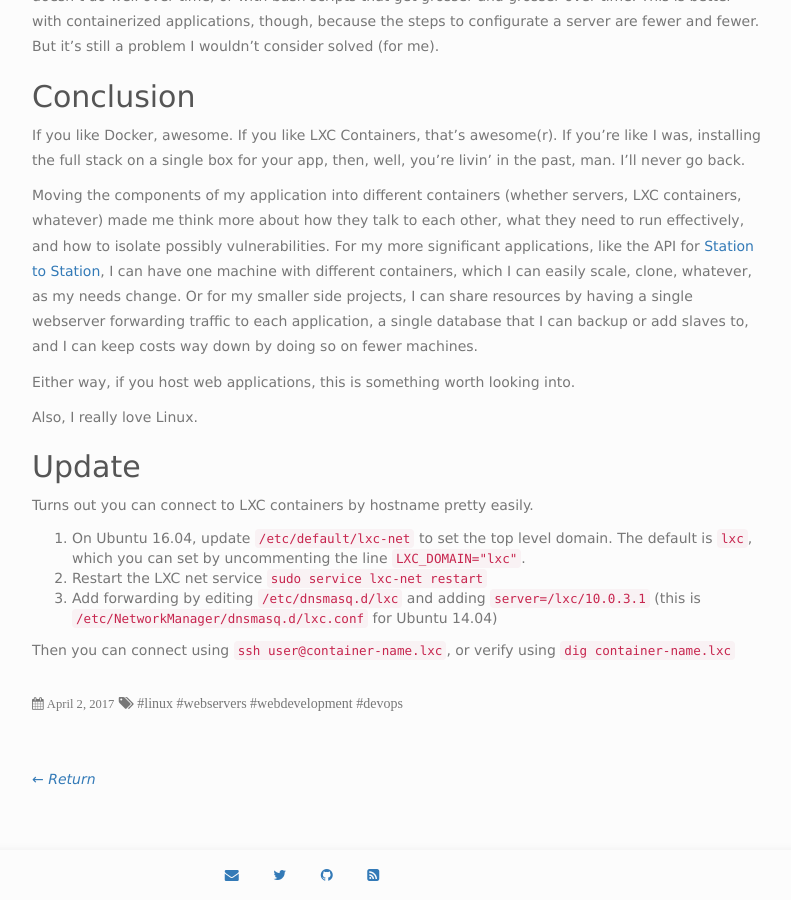
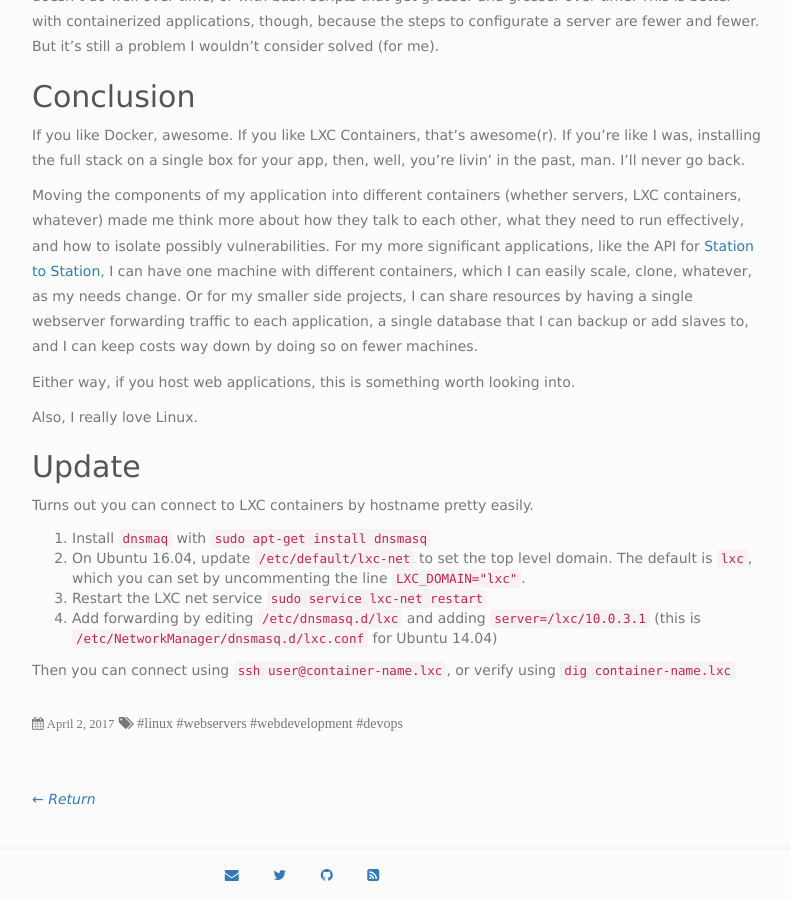
Before and after one commit to thelowlypeon/thelowlypeon.github.io, a Jekyll site: the page built from _posts/2017-04-02-lxc-containers.md, in a window 1280 px wide and 900 px high, scrolled down 3222 px. Shown: the whole window, without its empty margins (338-1129 px from the left). Built offline with Jekyll 4.4.1, drawn with Linux system fonts in a browser that asks for light colours.

Commit message:
updates lxc post to mention dnsmasq

```diff
--- a/_posts/2017-04-02-lxc-containers.md
+++ b/_posts/2017-04-02-lxc-containers.md
@@ -131,8 +131,9 @@ Also, I really love Linux.
 
 Turns out you can connect to LXC containers by hostname pretty easily.
 
-1. On Ubuntu 16.04, update `/etc/default/lxc-net` to set the top level domain. The default is `lxc`, which you can set by uncommenting the line `LXC_DOMAIN="lxc"`.
-2. Restart the LXC net service `sudo service lxc-net restart`
-3. Add forwarding by editing `/etc/dnsmasq.d/lxc` and adding `server=/lxc/10.0.3.1` (this is `/etc/NetworkManager/dnsmasq.d/lxc.conf` for Ubuntu 14.04)
+1. Install `dnsmaq` with `sudo apt-get install dnsmasq`
+2. On Ubuntu 16.04, update `/etc/default/lxc-net` to set the top level domain. The default is `lxc`, which you can set by uncommenting the line `LXC_DOMAIN="lxc"`.
+3. Restart the LXC net service `sudo service lxc-net restart`
+4. Add forwarding by editing `/etc/dnsmasq.d/lxc` and adding `server=/lxc/10.0.3.1` (this is `/etc/NetworkManager/dnsmasq.d/lxc.conf` for Ubuntu 14.04)
 
 Then you can connect using `ssh user@container-name.lxc`, or verify using `dig container-name.lxc`
```
